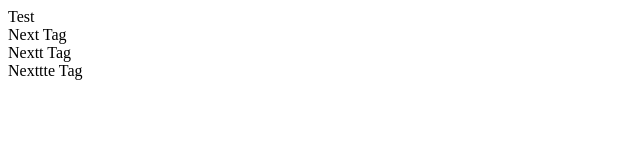
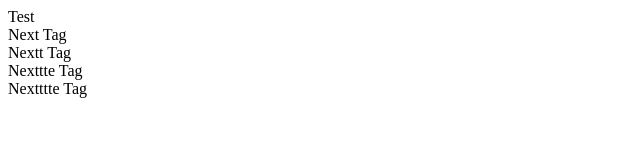
Before and after one commit to rpraveensriram/Demo-Repo, a plain HTML site: page index.html in a window 1280 px wide. Shown: the whole page, without its empty margins (0-640 px from the left). Drawn offline with Linux system fonts and the light colour scheme.

Commit message:
New line added

```diff
--- a/index.html
+++ b/index.html
@@ -2,3 +2,4 @@
 <div>Next Tag </div>
 <div>Nextt Tag</div>
 <div>Nexttte Tag</div>
+<div>Nextttte Tag</div>
```
